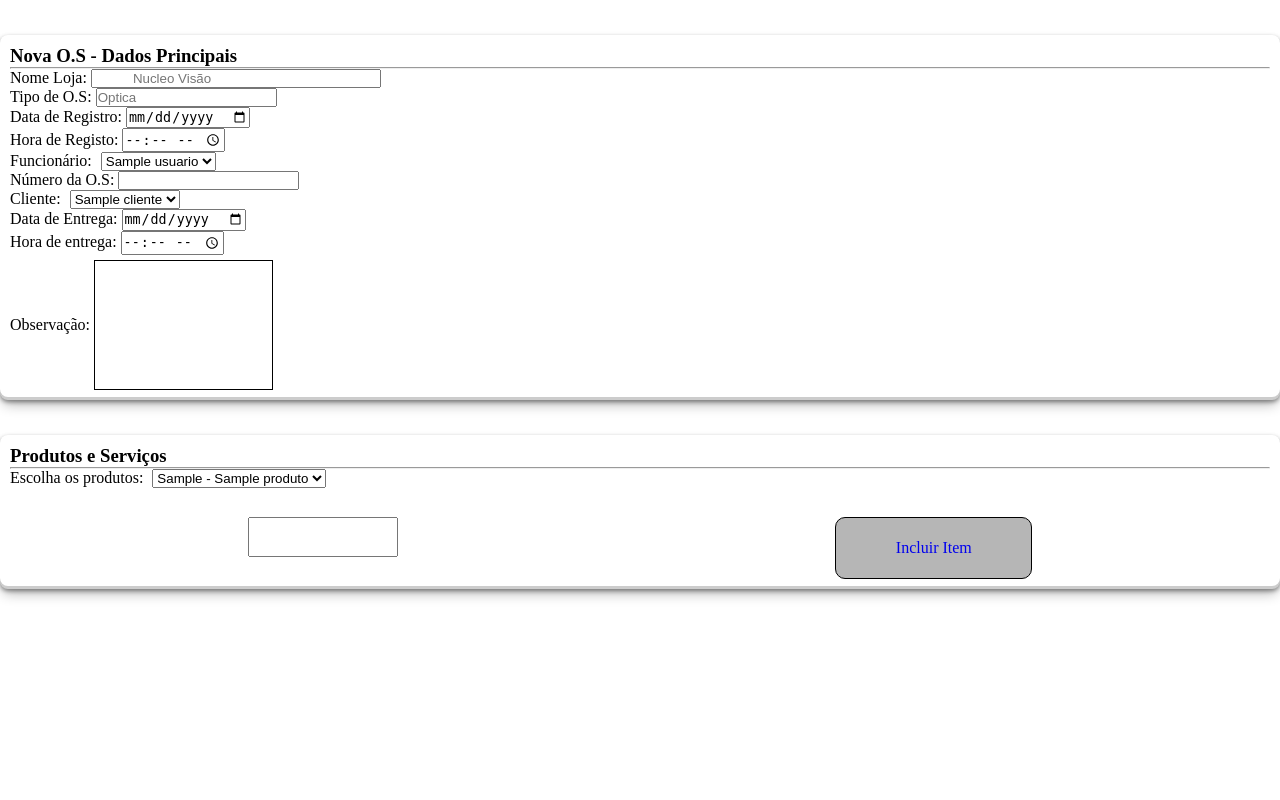
After one commit to CarlosDanielMoura/financeiro, a PHP site: page /painel-adm/ordem_servico.php in a window 1280 px wide. The commit adds this page. Run offline with PHP 8.4, Linux system fonts and the light colour scheme; the visitor is signed in with stand-in values (Sample User, id 1); tables that the repository leaves empty or names only in its code hold one stand-in row (values such as "Sample post").

Commit message:
Criando ordem de serviço

```diff
--- /dev/null
+++ b/css/os.css
@@ -0,0 +1,89 @@
+*{
+    margin: 0;
+    padding: 0;
+}
+i{
+    cursor: pointer;
+}
+
+a{
+    text-decoration: none;
+    list-style: none;
+}
+
+.dados-principais{
+    margin-top: 35px;
+    border-radius: 8px ;
+    padding: 10px;
+    box-shadow: rgba(0, 0, 0, 0.4) 0px 2px 4px, rgba(0, 0, 0, 0.3) 0px 7px 13px -3px,rgba(0, 0, 0, 0.2) 0px -3px 0px inset;
+}
+.Input-details-1 input[type=text]{
+    width: 290px;
+    padding-left: 40px;
+
+}
+.Input-details-1{
+    position: relative;
+}
+
+.Input-details-1 i{
+    position: absolute;
+    left: 0;
+    top: 35px;
+    font-size: 20px;
+    margin-left: 20px;
+}
+
+.Input-details-1 label{
+   margin-bottom: 5px;
+}
+
+
+.Input-details-func i{
+    margin-left: 5px;
+}
+
+.Input-details-func label{
+    margin-bottom: 5px;
+}
+
+.Input-details-obs input[type=text]{
+    height: 130px;
+    margin-top: 5px;
+    border: 1px solid black;
+}
+
+.Input-details-money input[type=number]{
+    padding-left: 40px;
+    width: 150px;
+    height: 40px;
+
+}
+.Input-details-money{
+    position: relative;
+    display: flex;
+    gap: 200px;
+    justify-content: space-evenly;
+}
+
+.Input-details-money i{
+    position: absolute;
+    left: 177px;
+    top: 32px;
+    font-size: 20px;
+    margin-left: 20px;
+}
+
+
+.produto-add{
+    color: black;
+    border: 1px solid black;
+    width: 175px;
+    height: 40px;
+    border-radius: 10px;
+    padding: 10px;
+    background-color: rgb(182, 182, 182);
+    display: flex;
+    justify-content: center;
+    align-items: center;
+}
--- a/painel-adm/index.php
+++ b/painel-adm/index.php
@@ -43,7 +43,8 @@ $menu20 = 'vendas';
 $menu21 = 'compras';
 $menu22 = 'lista_vendas';
 $menu23 = 'lista_compras';
-$menu24 = 'ordem_servico';
+$menu24 = 'listar_os';
+$menu25 = 'ordem_servico';
 
 
 
--- /dev/null
+++ b/painel-adm/ordem_servico.php
@@ -0,0 +1,185 @@
+<?php
+require_once("../conexao.php");
+require_once("verificar.php");
+$pagina = 'ordem_servico';
+
+//require_once($pagina . "/campos.php");
+?>
+
+<link rel="stylesheet" href="../css/os.css">
+
+<link rel="stylesheet" href="../css/util.css">
+
+
+<div class="container-fluid">
+    <form action="">
+        <div class="dados-principais">
+            <div class="row">
+                <h3 class="titulo-os">Nova O.S - Dados Principais</h3>
+                <hr>
+            </div>
+
+            <div class="row">
+                <div class="col-3 Input-details-1">
+                    <label>Nome Loja:</label>
+                    <input type="text" class="form-control" name="" placeholder="Nucleo Visão">
+                    <i class="bi bi-house-fill" aria-hidden="true"></i>
+                </div>
+
+                <div class="col-3 Input-details-func">
+                    <label>Tipo de O.S:</label>
+                    <input type="text" class="form-control" name="" placeholder="Optica">
+                </div>
+
+                <div class="col-3 Input-details-func">
+                    <label>Data de Registro:</label>
+                    <input type="date" class="form-control" name="">
+                </div>
+
+                <div class="col-3 Input-details-func">
+                    <label>Hora de Registo:</label>
+                    <input type="time" class="form-control" name="">
+                </div>
+            </div>
+            <div class="row">
+                <div class="col-6 Input-details-func">
+                    <label>Funcionário:</label>
+                    <i class="bi bi-question-circle-fill" title="Selecione seu funcionário"></i>
+                    <select class="form-select" aria-label="Default select example" name="user-os" id="user-os">
+                        <?php
+                        $query = $pdo->query("SELECT * FROM usuarios order by nome asc");
+                        $res = $query->fetchAll(PDO::FETCH_ASSOC);
+                        for ($i = 0; $i < @count($res); $i++) {
+                            foreach ($res[$i] as $key => $value) {
+                            }
+                            $id_item = $res[$i]['id'];
+                            $nome_item = $res[$i]['nome'];
+                        ?>
+                            <option value="<?php echo $nome_item ?>"><?php echo $nome_item ?></option>
+
+                        <?php } ?>
+                    </select>
+
+                </div>
+
+                <div class="col-2 Input-details-1">
+                    <label>Número da O.S:</label>
+                    <input type="number" class="form-control" name="" readonly>
+                    <i class="bi bi-flag-fill" title="Será gerado um número automático para ordem de serviço"></i>
+                </div>
+            </div>
+
+            <div class="row">
+                <div class="col-6 Input-details-func">
+                    <label>Cliente:</label>
+                    <i class="bi bi-question-circle-fill" title="Selecione seu cliente"></i>
+                    <select class="form-select sel2" aria-label="Default select example" name="user-os" id="user-os">
+                        <?php
+                        $query = $pdo->query("SELECT * FROM clientes where nome != 'Venda Rápida' order by nome asc");
+                        $res = $query->fetchAll(PDO::FETCH_ASSOC);
+                        for ($i = 0; $i < @count($res); $i++) {
+                            foreach ($res[$i] as $key => $value) {
+                            }
+                            $id_item = $res[$i]['id'];
+                            $nome_item = $res[$i]['nome'];
+                        ?>
+                            <option value="<?php echo $nome_item ?>"><?php echo $nome_item ?></option>
+
+                        <?php } ?>
+                    </select>
+                </div>
+                <div class="col-3 Input-details-1">
+                    <label>Data de Entrega:</label>
+                    <input type="date" class="form-control" name="">
+                </div>
+                <div class="col-3 Input-details-1">
+                    <label>Hora de entrega:</label>
+                    <input type="time" class="form-control" name="">
+
+                </div>
+            </div>
+
+            <div class="row">
+                <div class="col-9 Input-details-obs">
+                    <label>Observação:</label>
+                    <input type="text" class="form-control" name="">
+
+                </div>
+            </div>
+
+        </div>
+
+        <div class="dados-principais">
+            <div class="row">
+                <h3 class="titulo-os">Produtos e Serviços</h3>
+                <hr>
+            </div>
+            <div class="row ">
+                <div class="col-5 Input-details-func">
+                    <label>Escolha os produtos:</label>
+                    <i class="bi bi-question-circle-fill" title="Digite nome do produto"></i>
+                    <select class="form-select sel2" aria-label="Default select example" name="user-os" id="user-os">
+                        <?php
+                        $query = $pdo->query("SELECT * FROM produtos where nome != 'Venda Rápida' order by nome asc");
+                        $res = $query->fetchAll(PDO::FETCH_ASSOC);
+                        for ($i = 0; $i < @count($res); $i++) {
+                            foreach ($res[$i] as $key => $value) {
+                            }
+                            $id_item = $res[$i]['id'];
+                            $codigo = $res[$i]['codigo'];
+                            $nome_item = $res[$i]['nome'];
+
+                        ?>
+                            <option value="<?php echo $nome_item ?>">
+                                <?php echo $codigo ?>
+                                <?php echo ' - ' ?>
+                                <?php echo $nome_item ?>
+                            </option>
+
+                        <?php } ?>
+                    </select>
+                </div>
+
+                <div class="col-7 Input-details-money">
+                    <i class="bi bi-currency-dollar" title="Valor unitário do produto"></i>
+                    <input type="number" class="form-control m-t-29" name="" readonly>
+
+                    <div class="produto-add m-t-29">
+                        <i class="bi bi-currency-dollar fs-20 " title="Valor unitário do produto"></i>
+                        <a href="#" class="btn" onclick="">Incluir Item</a>
+
+                    </div>
+                </div>
+
+
+            </div>
+        </div>
+
+        <div class="os-receita">
+
+        </div>
+    </form>
+</div>
+
+<script>
+    $('.sel2').select2({
+        placeholder: 'Selecione um Cliente',
+        //dropdownParent: $('#modalForm')
+    });
+</script>
+
+<style type="text/css">
+    .select2-selection__rendered {
+        line-height: 36px !important;
+        font-size: 16px !important;
+        color: #666666 !important;
+
+    }
+
+    .select2-selection {
+        height: 40px !important;
+        font-size: 16px !important;
+        color: #666666 !important;
+
+    }
+</style>
```
Also changed, not shown: painel-adm/listar_os.php (added, +14 -0 lines).
